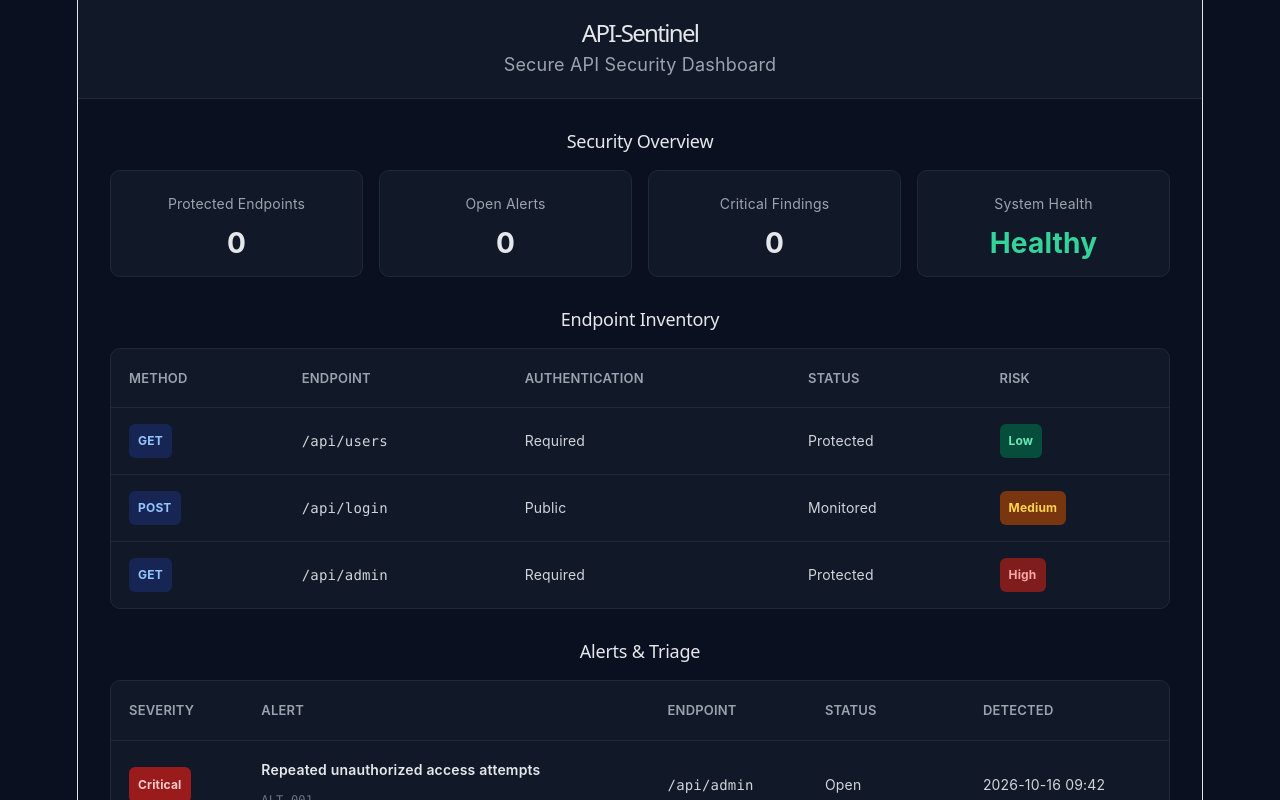
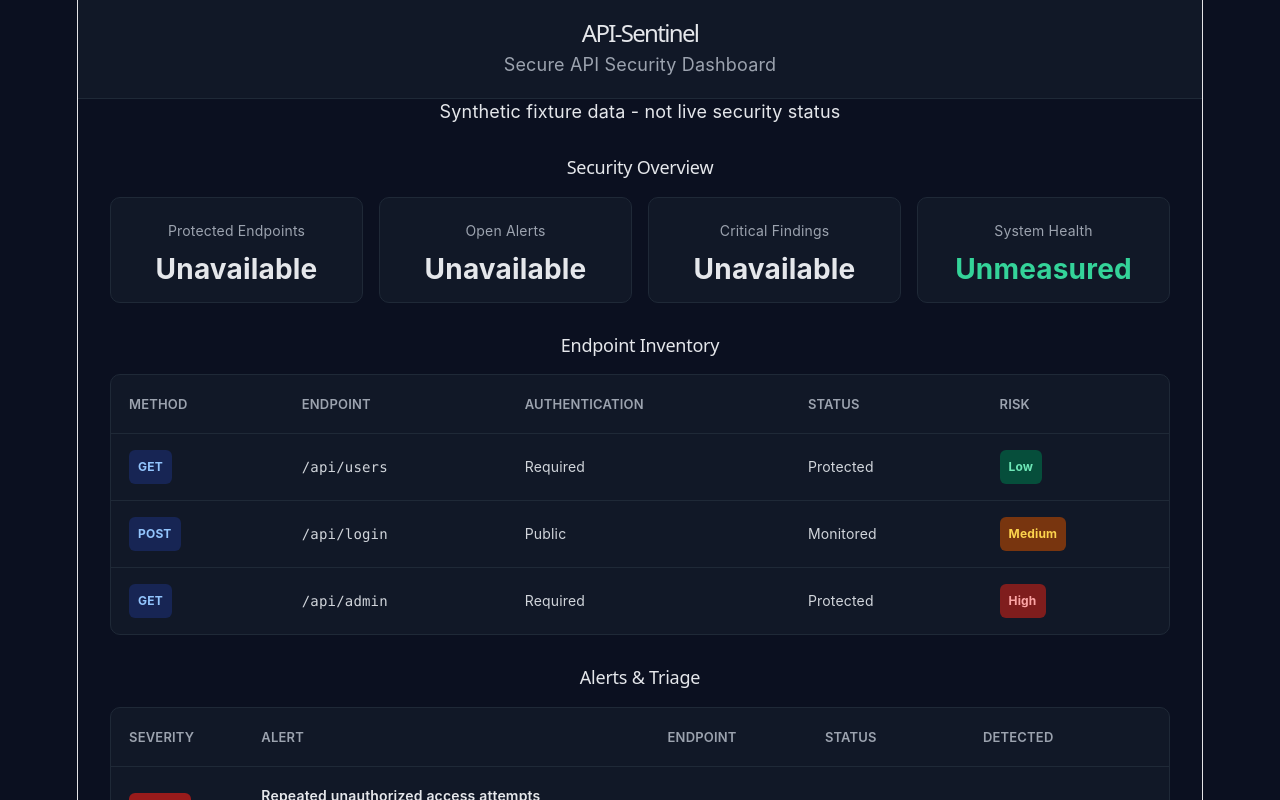
Before and after one commit to madhab-tech-cyber/APIsenX, a React (Vite) app in the folder dashboard/: page / in a window 1280 px wide. Shown: the top 800 px of the page. Built offline with nearby package versions, Linux system fonts and the light colour scheme.

Commit message:
fix(member6): clarify synthetic dashboard metrics

```diff
--- a/dashboard/src/App.tsx
+++ b/dashboard/src/App.tsx
@@ -12,6 +12,10 @@ function App() {
         <h1>API-Sentinel</h1>
         <p>Secure API Security Dashboard</p>
       </header>
+
+      <div className="data-boundary" role="status">
+        Synthetic fixture data - not live security status
+      </div>
 
       <main className="content">
         <h2 className="section-title">Security Overview</h2>
--- a/dashboard/src/securityData.ts
+++ b/dashboard/src/securityData.ts
@@ -4,8 +4,8 @@ export type SecurityMetric = {
 }
 
 export const securityMetrics: SecurityMetric[] = [
-  { label: 'Protected Endpoints', value: 0 },
-  { label: 'Open Alerts', value: 0 },
-  { label: 'Critical Findings', value: 0 },
-  { label: 'System Health', value: 'Healthy' },
+  { label: 'Protected Endpoints', value: 'Unavailable' },
+  { label: 'Open Alerts', value: 'Unavailable' },
+  { label: 'Critical Findings', value: 'Unavailable' },
+  { label: 'System Health', value: 'Unmeasured' },
 ]
```
